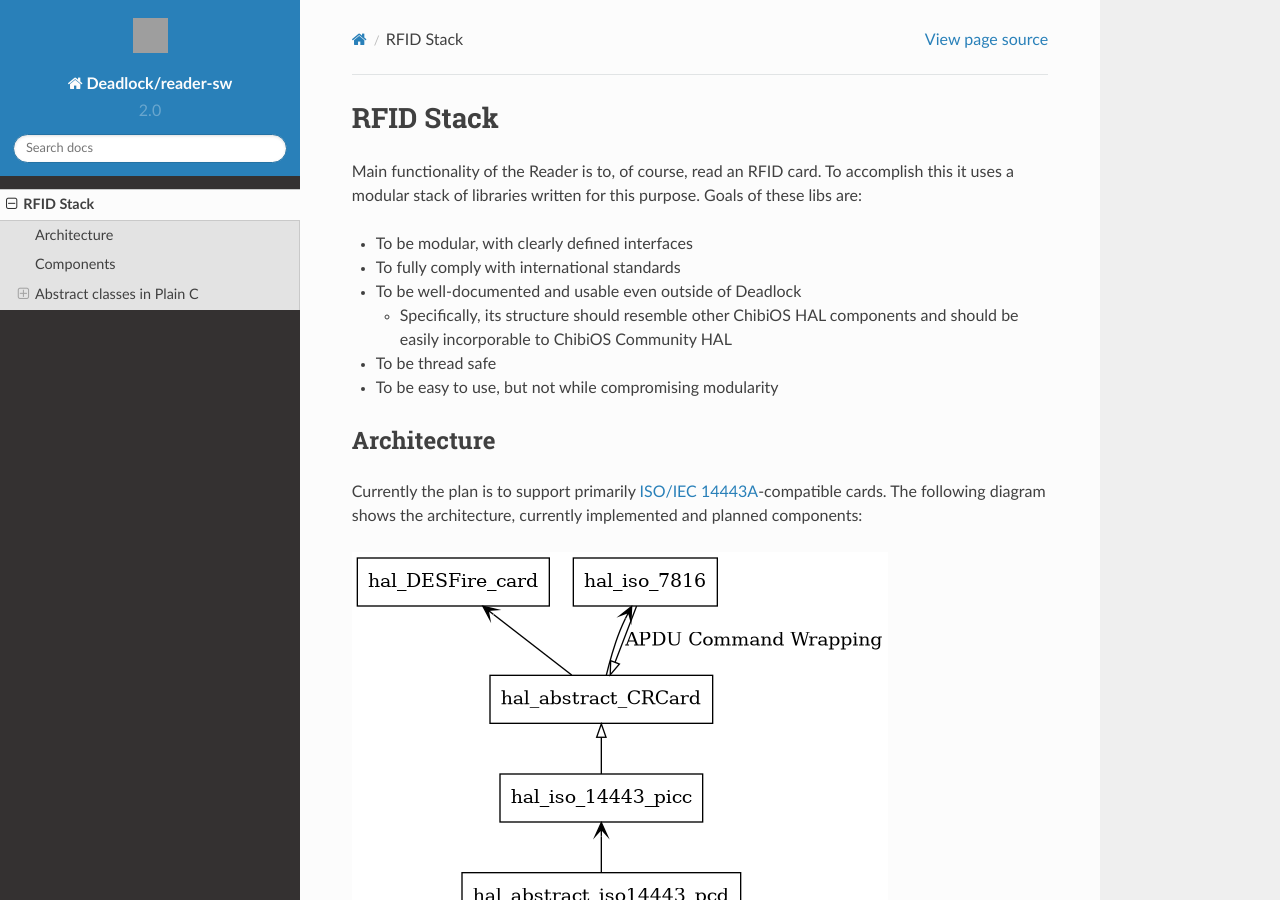
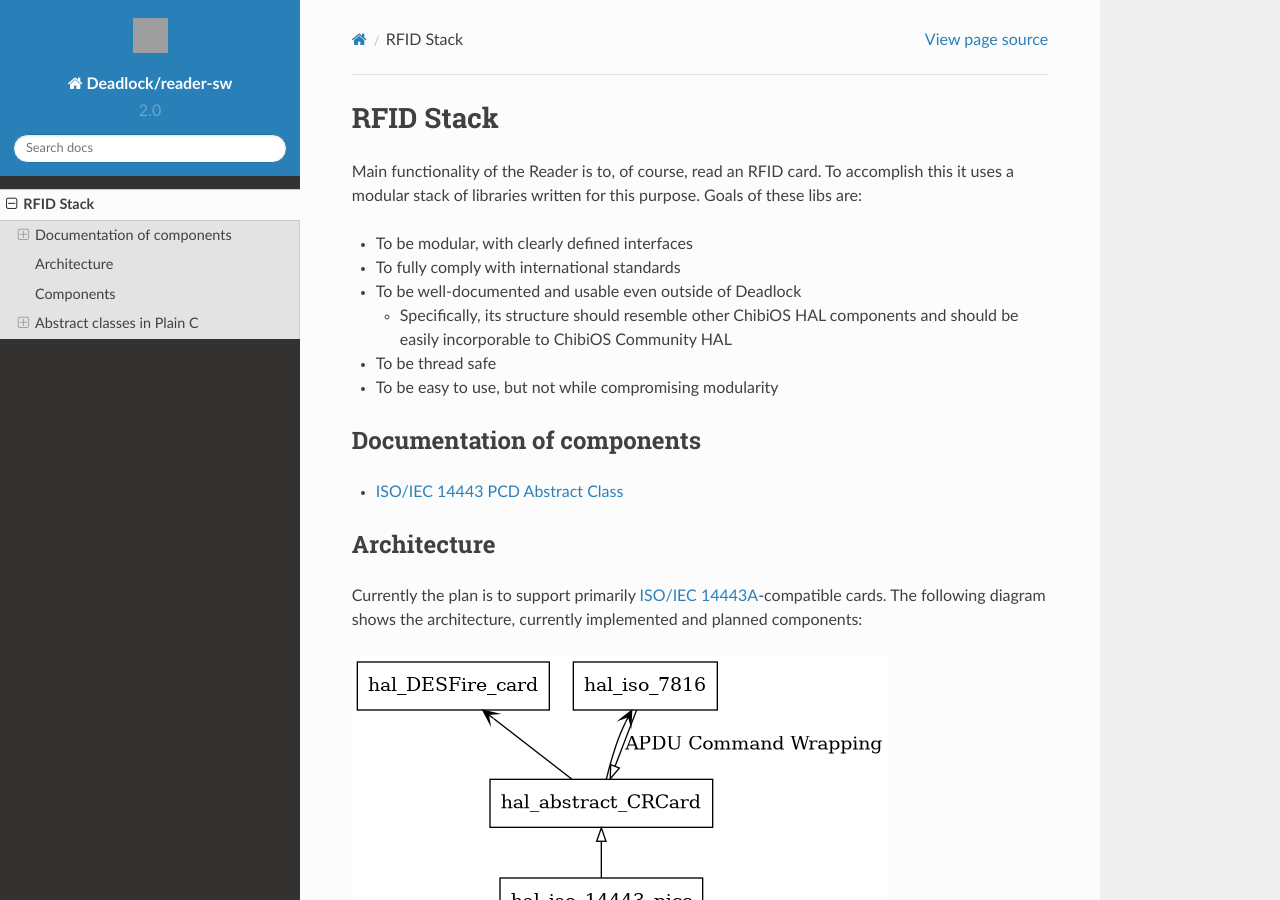
Before and after one commit to fmfi-svt-deadlock/reader-sw, a Sphinx documentation site: the page built from docs/rfid_stack/index.md, in a window 1280 px wide and 900 px high. Built offline with Sphinx 7.4.7 and the Read the Docs theme 2.0.0, drawn with Linux system fonts in a browser that asks for light colours; grey boxes are pictures that could not be loaded.

Commit message:
[RFID Refactor] [Docs] Finishing touches of PCD API docs

````diff
--- a/docs/conf.py
+++ b/docs/conf.py
@@ -165,6 +165,6 @@ def run_doxygen(app):
             sys.stderr.write("Failed to run doxygen: " + str(e))
 
 def setup(app):
+    app.connect("builder-inited", run_doxygen)
     app.add_config_value('recommonmark_config', {}, True)
     app.add_transform(AutoStructify)
-    app.connect("builder-inited", run_doxygen)
--- /dev/null
+++ b/docs/rfid_stack/hal_abstract_iso14443_pcd.md
@@ -0,0 +1,8 @@
+ISO/IEC 14443 PCD Abstract Class
+================================
+
+```eval_rst
+
+.. doxygenfile:: hal/include/hal_abstract_iso14443_pcd.h
+
+```
--- a/docs/rfid_stack/index.md
+++ b/docs/rfid_stack/index.md
@@ -9,6 +9,15 @@ Main functionality of the Reader is to, of course, read an RFID card. To accompl
      + Specifically, its structure should resemble other ChibiOS HAL components and should be easily incorporable to ChibiOS Community HAL
  - To be thread safe
  - To be easy to use, but not while compromising modularity
+
+### Documentation of components
+
+```eval_rst
+.. toctree::
+    :maxdepth: 2
+
+    hal_abstract_iso14443_pcd
+```
 
 Architecture
 ------------
````
Also changed, not shown: 2 other files.
